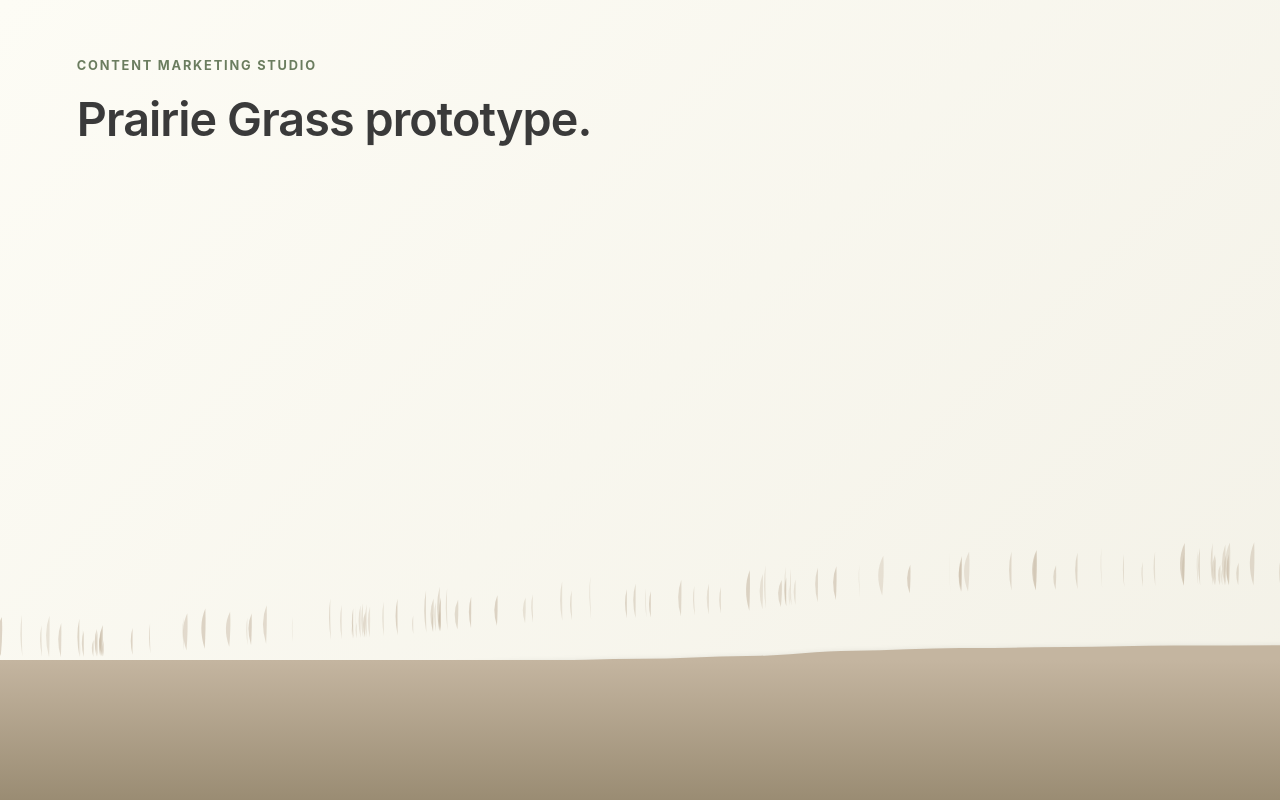
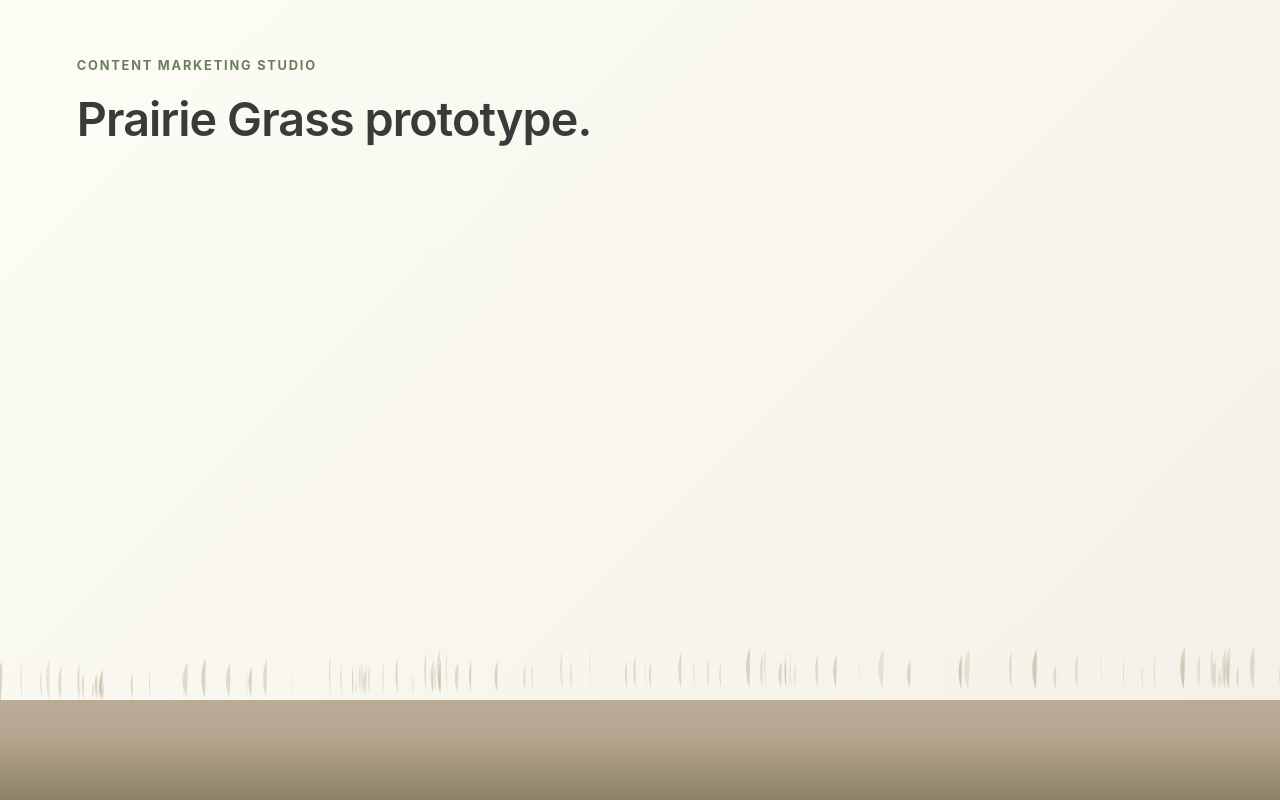
Before and after one commit to Fargarther/content-marketing-website, a React (Vite) app: page / in a window 1280 px wide. Built offline with nearby package versions, Linux system fonts and the light colour scheme.

Commit message:
Ground corrections

```diff
--- a/src/components/GroundNav.css
+++ b/src/components/GroundNav.css
@@ -15,9 +15,9 @@
 
 .ground-ridge {
   position: absolute;
-  top: -48px;                    /* overlaps prairie: covers blade bottoms */
+  top: -28px;                    /* softer overlap so blades aren't swallowed */
   left: 0; right: 0;
-  width: 100%; height: 80px;
+  width: 100%; height: 72px;
   pointer-events: none;
   filter: drop-shadow(0 2px 3px rgba(0,0,0,0.15));
 }
@@ -26,10 +26,18 @@
   position: absolute;
   inset: 0;
   background:
-    radial-gradient(1px 1px at 20% 30%, rgba(0,0,0,0.12) 0 40%, transparent 41%) repeat,
-    radial-gradient(1px 1px at 70% 60%, rgba(0,0,0,0.10) 0 45%, transparent 46%) repeat,
+    /* subtle speckle */
+    radial-gradient(1px 1px at 18% 28%, rgba(0,0,0,0.10) 0 40%, transparent 41%) repeat,
+    radial-gradient(1px 1px at 72% 62%, rgba(0,0,0,0.08) 0 45%, transparent 46%) repeat,
+    /* gentle vertical shading */
+    linear-gradient(180deg,
+      rgba(0,0,0,0.05) 0%,
+      rgba(0,0,0,0.00) 35%,
+      rgba(0,0,0,0.04) 70%,
+      rgba(0,0,0,0.08) 100%),
+    /* base soil */
     linear-gradient(to bottom, var(--ground-color), var(--ground-dark));
-  background-size: 180px 180px, 220px 200px, 100% 100%;
+  background-size: 180px 180px, 220px 200px, 100% 100%, 100% 100%;
   display: flex;
   align-items: center;
   justify-content: center;
--- a/src/components/GroundNav.jsx
+++ b/src/components/GroundNav.jsx
@@ -5,42 +5,39 @@ import "./GroundNav.css";
 
 const ENABLE_ROCK_DRAG = true; // Enable gentle drag for front rocks only
 
-// Generate a gently noisy uphill → plateau → downhill ridge
+// Generate a gently rolling ridge for the top of the ground band
 const createRidgePath = (width, groundHeight = 180, viewportHeight = 800) => {
   const h = groundHeight;
-  const baseY = h * 0.78; // keep baseline low
+  const baseY = h * 0.78;
+  const amp = Math.min(h * 0.22, Math.max(30, (viewportHeight || 800) * 0.12));
   const pts = [];
-  const segs = 48; // more segments for micro irregularity
-  const plateauStart = 0.44;
-  const plateauEnd = 0.72;
-  const maxLift = Math.min(baseY - 12, Math.max(h * 0.8, viewportHeight * 0.5)); // crest toward half viewport while baseline stays put
+  const segs = 48;
 
   for (let i = 0; i <= segs; i++) {
     const t = i / segs;
     const x = t * width;
 
-    // Shape: rise → plateau → fall
-    let lift = 0;
-    if (t < plateauStart) {
-      lift = maxLift * (t / plateauStart);
-    } else if (t > plateauEnd) {
-      lift = maxLift * (1 - (t - plateauEnd) / (1 - plateauEnd));
-    } else {
-      lift = maxLift;
-    }
+    // Two-layer sine for soft hills (no sharp plateau)
+    const yOffset =
+      Math.sin(t * Math.PI * 2) * amp * 0.55 +
+      Math.sin(t * Math.PI * 4 + 1.2) * amp * 0.18;
 
-    // Gentle noise for bumps
-    const noise = (Math.sin(t * 28) + Math.sin(t * 57) * 0.55 + Math.sin(t * 101) * 0.35) * 3.5;
-    const y = baseY - lift + noise;
+    // Gentle micro-noise
+    const noise = (Math.sin(t * 19) + Math.sin(t * 37) * 0.6) * 2.2;
+
+    const y = baseY - yOffset + noise;
     pts.push({ x, y });
   }
 
   const move = `M${pts[0].x},${pts[0].y}`;
-  const curves = pts.slice(1).map((p, i) => {
-    const prev = pts[i];
-    const dx = p.x - prev.x;
-    return `C ${prev.x + dx / 3},${prev.y} ${prev.x + (2 * dx) / 3},${p.y} ${p.x},${p.y}`;
-  }).join(" ");
+  const curves = pts
+    .slice(1)
+    .map((p, i) => {
+      const prev = pts[i];
+      const dx = p.x - prev.x;
+      return `C ${prev.x + dx / 3},${prev.y} ${prev.x + (2 * dx) / 3},${p.y} ${p.x},${p.y}`;
+    })
+    .join(" ");
 
   return `${move} ${curves} L ${width},${h} L 0,${h} Z`;
 };
--- a/src/components/PrairieGrass.css
+++ b/src/components/PrairieGrass.css
@@ -1,7 +1,7 @@
 .prairie-grass-container {
   position: absolute;
-  /* align the grass band with the ground height used by GroundNav */
-  bottom: var(--ground-height, 120px);
+  /* align to ground height with a slight nudge into the ridge */
+  bottom: calc(var(--ground-height, 120px) - 12px);
   left: 0;
   width: calc(var(--panel-count, 1) * 100vw);
   height: 260px; /* allow full blade height so tips don't clip */
--- a/src/components/PrairieGrass.jsx
+++ b/src/components/PrairieGrass.jsx
@@ -117,26 +117,20 @@ function drawBladePlaceholder(ctx, blade) {
   ctx.restore();
 }
 
-// Sample the ridge curve used by GroundNav so grass can sit on the hill profile
+// Rolling ridge sample to match GroundNav
 function sampleRidgeY(normalizedX, groundHeight = 140, viewportHeight = 800) {
   const h = groundHeight;
   const baseY = h * 0.78;
+  const amp = Math.min(h * 0.22, Math.max(30, (viewportHeight || 800) * 0.12));
   const t = Math.min(Math.max(normalizedX, 0), 1);
-  const plateauStart = 0.44;
-  const plateauEnd = 0.72;
-  const maxLift = Math.min(baseY - 12, Math.max(h * 0.8, (viewportHeight || 800) * 0.5));
 
-  let lift = 0;
-  if (t < plateauStart) {
-    lift = maxLift * (t / plateauStart);
-  } else if (t > plateauEnd) {
-    lift = maxLift * (1 - (t - plateauEnd) / (1 - plateauEnd));
-  } else {
-    lift = maxLift;
-  }
+  const yOffset =
+    Math.sin(t * Math.PI * 2) * amp * 0.55 +
+    Math.sin(t * Math.PI * 4 + 1.2) * amp * 0.18;
 
-  const noise = (Math.sin(t * 28) + Math.sin(t * 57) * 0.55 + Math.sin(t * 101) * 0.35) * 3.5;
-  return baseY - lift + noise;
+  const noise = (Math.sin(t * 19) + Math.sin(t * 37) * 0.6) * 2.2;
+
+  return baseY - yOffset + noise;
 }
 
 const PrairieGrass = ({ breeze = 'medium', spanCount = 1 } = {}) => {
--- a/src/pages/Home.jsx
+++ b/src/pages/Home.jsx
@@ -128,7 +128,7 @@ export default function Home() {
     };
   }, []);
 
-  const groundVisualHeight = 140; // keep baseline where it was; hill rises within this band
+  const groundVisualHeight = 100;
 
   return (
     <div
```
